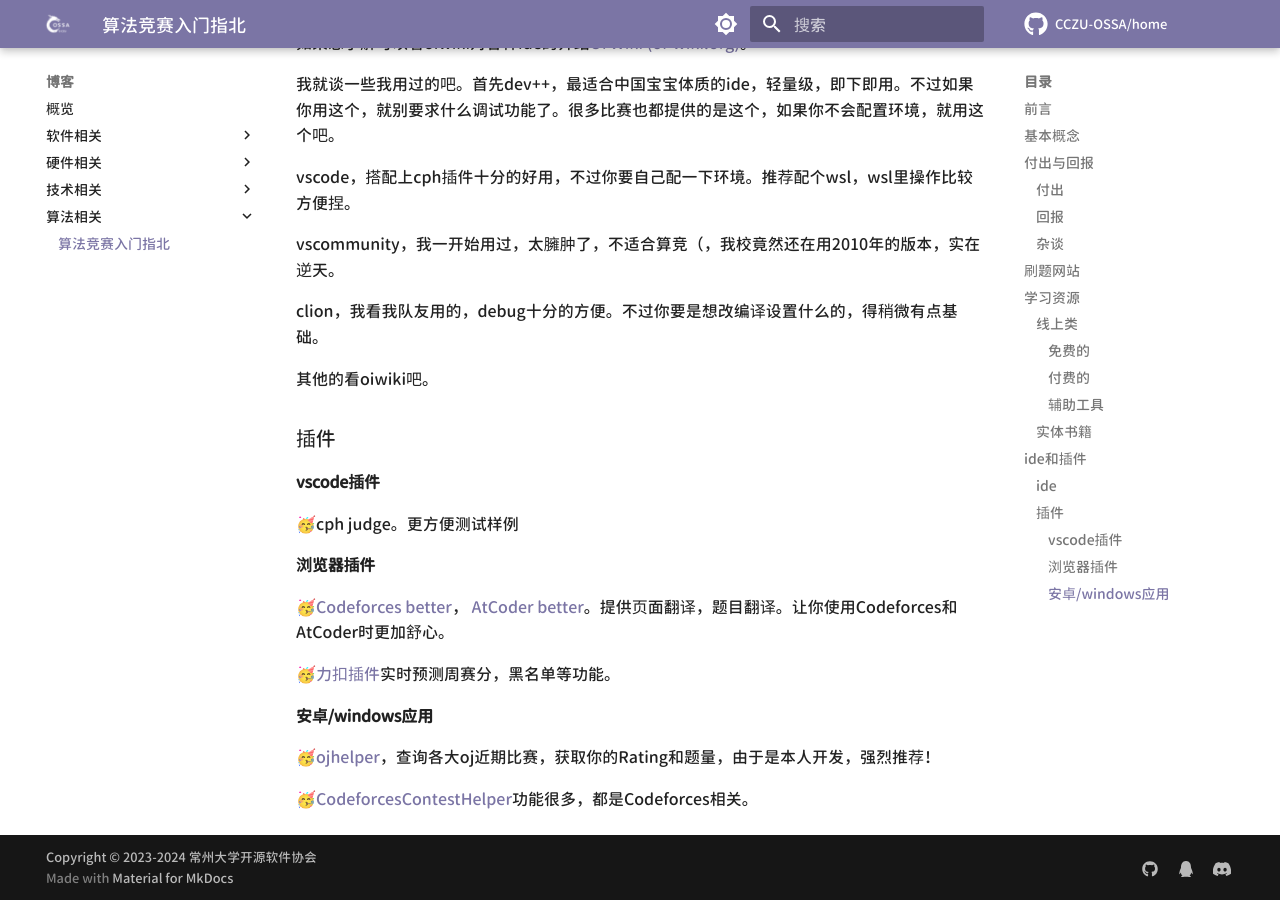
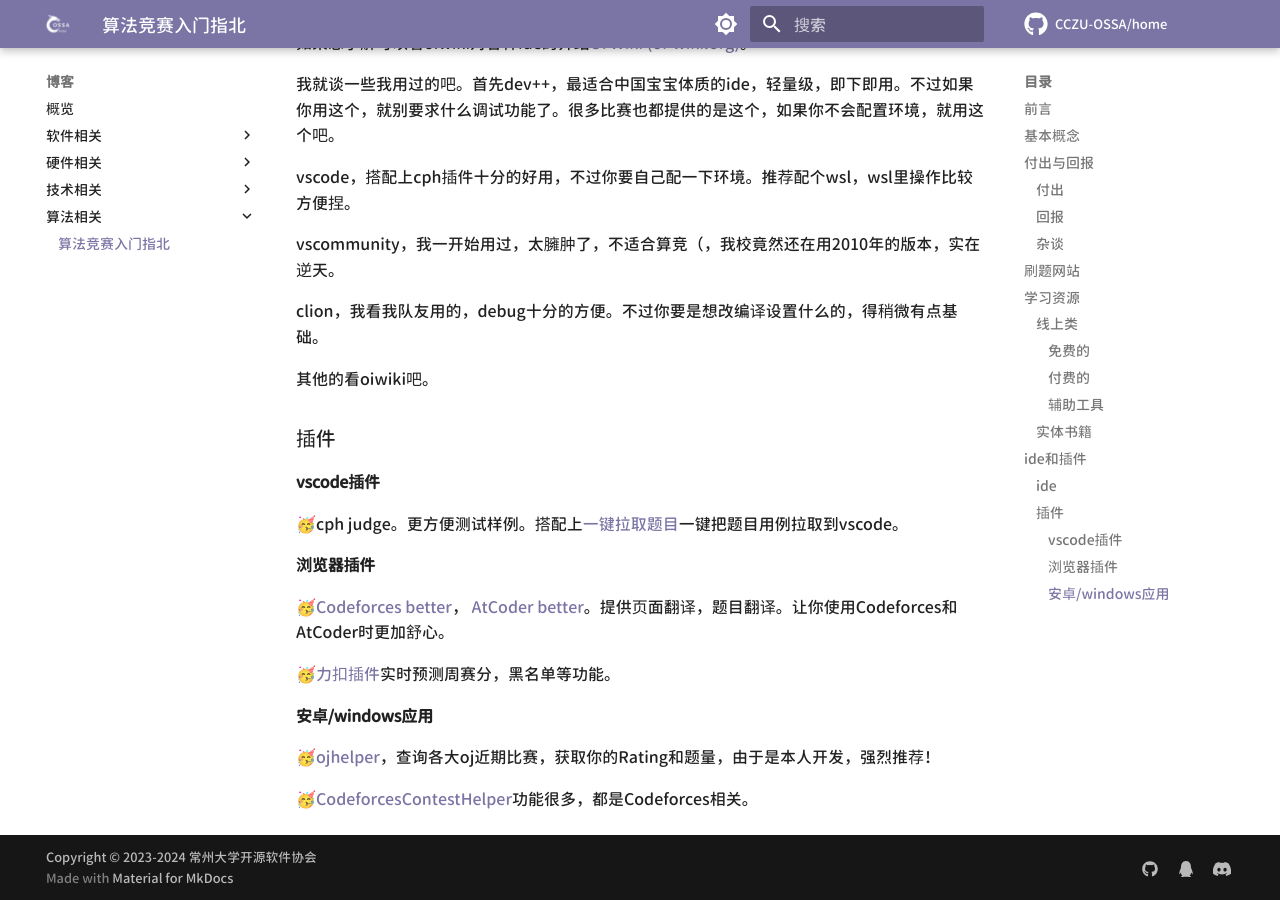
Before and after one commit to CCZU-OSSA/home, an MkDocs documentation site: the page built from docs/blog/algorithm/guide-to-algorithm-competitions.md, in a window 1280 px wide and 900 px high, scrolled down 5644 px. Built offline with MkDocs 1.6.1 and Material for MkDocs 9.7.7, drawn with Linux system fonts in a browser that asks for light colours; some web fonts are replaced; comment, search, counter and statistics services are not loaded.

Commit message:
Update guide-to-algorithm-competitions.md

```diff
--- a/docs/blog/algorithm/guide-to-algorithm-competitions.md
+++ b/docs/blog/algorithm/guide-to-algorithm-competitions.md
@@ -196,7 +196,7 @@ clion，我看我队友用的，debug十分的方便。不过你要是想改编
 
 #### vscode插件
 
-🥳cph judge。更方便测试样例
+🥳cph judge。更方便测试样例。搭配上[一键拉取题目](https://github.com/jmerle/competitive-companion)一键把题目用例拉取到vscode。
 
 #### 浏览器插件
 
```
